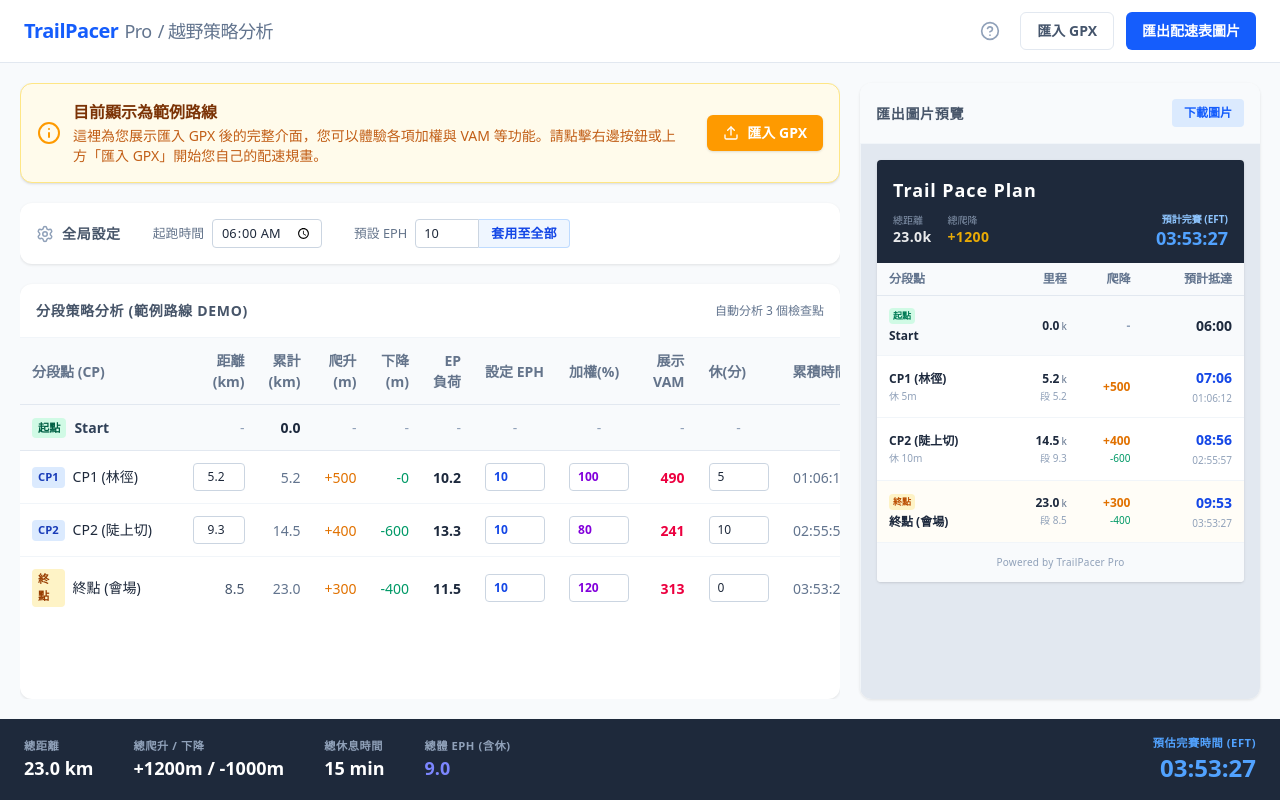
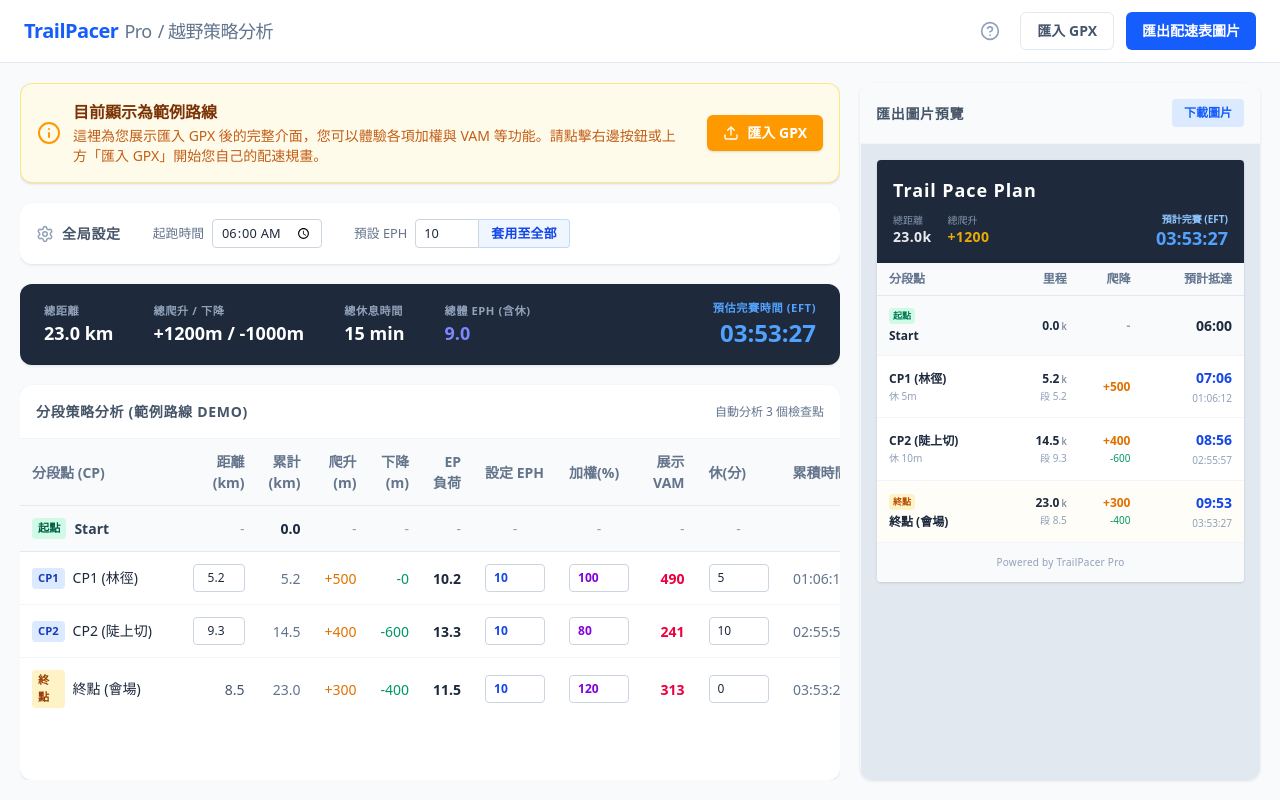
Before and after one commit to okdewnkw/Trail-Pace-Calculator, a React (Vite) app: page / in a window 1280 px wide. Built offline with nearby package versions, Linux system fonts and the light colour scheme.

Commit message:
Add files via upload

```diff
--- a/src/components/PaceCalculator.tsx
+++ b/src/components/PaceCalculator.tsx
@@ -189,6 +189,23 @@
   let cumulativeAsc = 0;
   let cumulativeDesc = 0;
 
+  // Calculate totals in advance for top summary
+  let totalTimeHours = 0;
+  let totalDist = 0;
+  let totalAsc = 0;
+  let totalDesc = 0;
+
+  segments.forEach(seg => {
+    const ep = seg.distance + (seg.ascent / 100);
+    const effectiveEph = (Number(seg.eph) || 10) * ((Number(seg.ephScale) || 100) / 100);
+    const movingHours = ep / effectiveEph;
+    const restHours = (Number(seg.restTime) || 0) / 60;
+    totalTimeHours += movingHours + restHours;
+    totalDist += seg.distance;
+    totalAsc += seg.ascent;
+    totalDesc += seg.descent;
+  });
+
   return (
     <div className="min-h-screen bg-[#F8FAFC] text-[#1E293B] flex flex-col font-sans">
       <header className="bg-white border-b border-[#E2E8F0] px-6 py-3 flex justify-between items-center shrink-0">
@@ -298,6 +315,34 @@
                   )}
                 </div>
               </div>
+
+              {/* Summary Bar */}
+              {gpxData && (
+                <div className="bg-[#1E293B] text-white rounded-[12px] px-6 py-4 flex items-center justify-between shadow-[0_1px_3px_rgba(0,0,0,0.1)] shrink-0 overflow-x-auto gap-8">
+                  <div className="flex gap-10">
+                    <div className="flex flex-col">
+                      <span className="text-[0.7rem] text-slate-400 uppercase tracking-wider font-semibold">總距離</span>
+                      <span className="text-[1.125rem] font-bold">{totalDist.toFixed(1)} km</span>
+                    </div>
+                    <div className="flex flex-col">
+                      <span className="text-[0.7rem] text-slate-400 uppercase tracking-wider font-semibold">總爬升 / 下降</span>
+                      <span className="text-[1.125rem] font-bold">+{totalAsc.toFixed(0)}m / -{totalDesc.toFixed(0)}m</span>
+                    </div>
+                    <div className="flex flex-col">
+                      <span className="text-[0.7rem] text-slate-400 uppercase tracking-wider font-semibold">總休息時間</span>
+                      <span className="text-[1.125rem] font-bold">{segments.reduce((acc, s) => acc + (Number(s.restTime) || 0), 0)} min</span>
+                    </div>
+                    <div className="flex flex-col">
+                      <span className="text-[0.7rem] text-slate-400 uppercase tracking-wider font-semibold">總體 EPH (含休)</span>
+                      <span className="text-[1.125rem] font-bold text-indigo-400">{(totalTimeHours > 0 ? ((totalDist + totalAsc/100) / totalTimeHours) : 0).toFixed(1)}</span>
+                    </div>
+                  </div>
+                  <div className="flex flex-col text-right ml-auto">
+                    <span className="text-[0.7rem] text-blue-400 uppercase tracking-wider font-semibold">預估完賽時間 (EFT)</span>
+                    <span className="text-2xl font-black text-blue-400">{formatTime(totalTimeHours)}</span>
+                  </div>
+                </div>
+              )}
 
               {/* Segments Editor Table */}
               <div className="bg-white rounded-[12px] shadow-[0_1px_3px_rgba(0,0,0,0.1)] flex flex-col flex-grow overflow-hidden">
@@ -481,12 +526,12 @@
                       <h3 className="font-bold text-lg tracking-wider mb-2">Trail Pace Plan</h3>
                       <div className="flex justify-between items-end">
                         <div className="text-xs opacity-90 flex gap-4">
-                          <div className="flex flex-col"><span className="text-[10px] text-slate-400">總距離</span><span className="font-bold text-sm tracking-wide">{cumulativeDist.toFixed(1)}k</span></div>
-                          <div className="flex flex-col"><span className="text-[10px] text-slate-400">總爬降</span><span className="font-bold text-sm tracking-wide text-amber-400">+{cumulativeAsc.toFixed(0)}</span></div>
+                          <div className="flex flex-col"><span className="text-[10px] text-slate-400">總距離</span><span className="font-bold text-sm tracking-wide">{totalDist.toFixed(1)}k</span></div>
+                          <div className="flex flex-col"><span className="text-[10px] text-slate-400">總爬升</span><span className="font-bold text-sm tracking-wide text-amber-400">+{totalAsc.toFixed(0)}</span></div>
                         </div>
                         <div className="text-right">
                           <div className="text-[10px] text-blue-300 font-bold mb-0.5">預計完賽 (EFT)</div>
-                          <div className="font-bold text-lg leading-none text-blue-400">{formatTime(cumulativeTimeHours)}</div>
+                          <div className="font-bold text-lg leading-none text-blue-400">{formatTime(totalTimeHours)}</div>
                         </div>
                       </div>
                     </div>
@@ -568,34 +613,6 @@
           </>
         )}
       </main>
-
-      {/* Summary Footer */}
-      {gpxData && (
-        <div className="bg-[#1E293B] text-white px-6 py-4 flex items-center justify-between shadow-lg shrink-0 overflow-x-auto gap-8">
-          <div className="flex gap-10">
-            <div className="flex flex-col">
-              <span className="text-[0.7rem] text-slate-400 uppercase tracking-wider font-semibold">總距離</span>
-              <span className="text-[1.125rem] font-bold">{cumulativeDist.toFixed(1)} km</span>
-            </div>
-            <div className="flex flex-col">
-              <span className="text-[0.7rem] text-slate-400 uppercase tracking-wider font-semibold">總爬升 / 下降</span>
-              <span className="text-[1.125rem] font-bold">+{cumulativeAsc.toFixed(0)}m / -{cumulativeDesc.toFixed(0)}m</span>
-            </div>
-            <div className="flex flex-col">
-              <span className="text-[0.7rem] text-slate-400 uppercase tracking-wider font-semibold">總休息時間</span>
-              <span className="text-[1.125rem] font-bold">{segments.reduce((acc, s) => acc + (Number(s.restTime) || 0), 0)} min</span>
-            </div>
-            <div className="flex flex-col">
-              <span className="text-[0.7rem] text-slate-400 uppercase tracking-wider font-semibold">總體 EPH (含休)</span>
-              <span className="text-[1.125rem] font-bold text-indigo-400">{(cumulativeTimeHours > 0 ? ((cumulativeDist + cumulativeAsc/100) / cumulativeTimeHours) : 0).toFixed(1)}</span>
-            </div>
-          </div>
-          <div className="flex flex-col text-right ml-auto">
-            <span className="text-[0.7rem] text-blue-400 uppercase tracking-wider font-semibold">預估完賽時間 (EFT)</span>
-            <span className="text-2xl font-black text-blue-400">{formatTime(cumulativeTimeHours)}</span>
-          </div>
-        </div>
-      )}
 
       {/* Help Modal */}
       {showHelp && (
```
